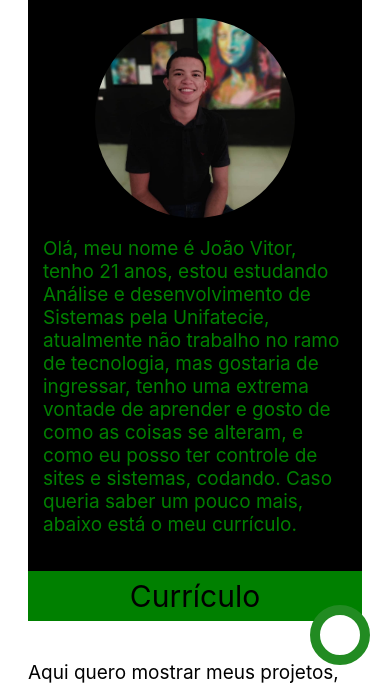
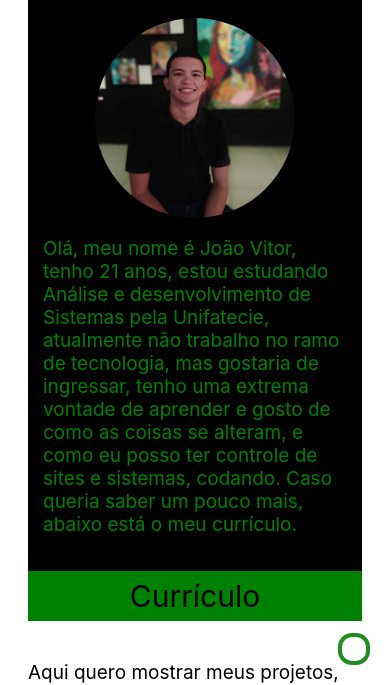
Before and after one commit to joaovitorlc/portifolio, a plain HTML site: page index.html in a window 390 px wide. Shown: the part 159-844 px from the top of the page. Drawn offline with Linux system fonts and the light colour scheme.

Commit message:
Alteração no .scrollbutton

```diff
--- a/CSS/style.css
+++ b/CSS/style.css
@@ -122,7 +122,13 @@ footer{
   .imagemdorodape{
     height: 70px;
   }
-}
+  .scrollbutton{
+    width: 30px;
+    height: 30px;
+    border-radius: 20px;
+    border: 5px solid forestgreen;
+  }
+
 @media (max-width:600px) {
 
   footer{
@@ -131,6 +137,12 @@ footer{
   }
   .duastelas{
     height: 800px;
+  }
+  .scrollbutton{
+    width: 24px;
+    height: 24px;
+    border-radius: 14px;
+    border: 4px solid forestgreen;
   }
 }
 
```
